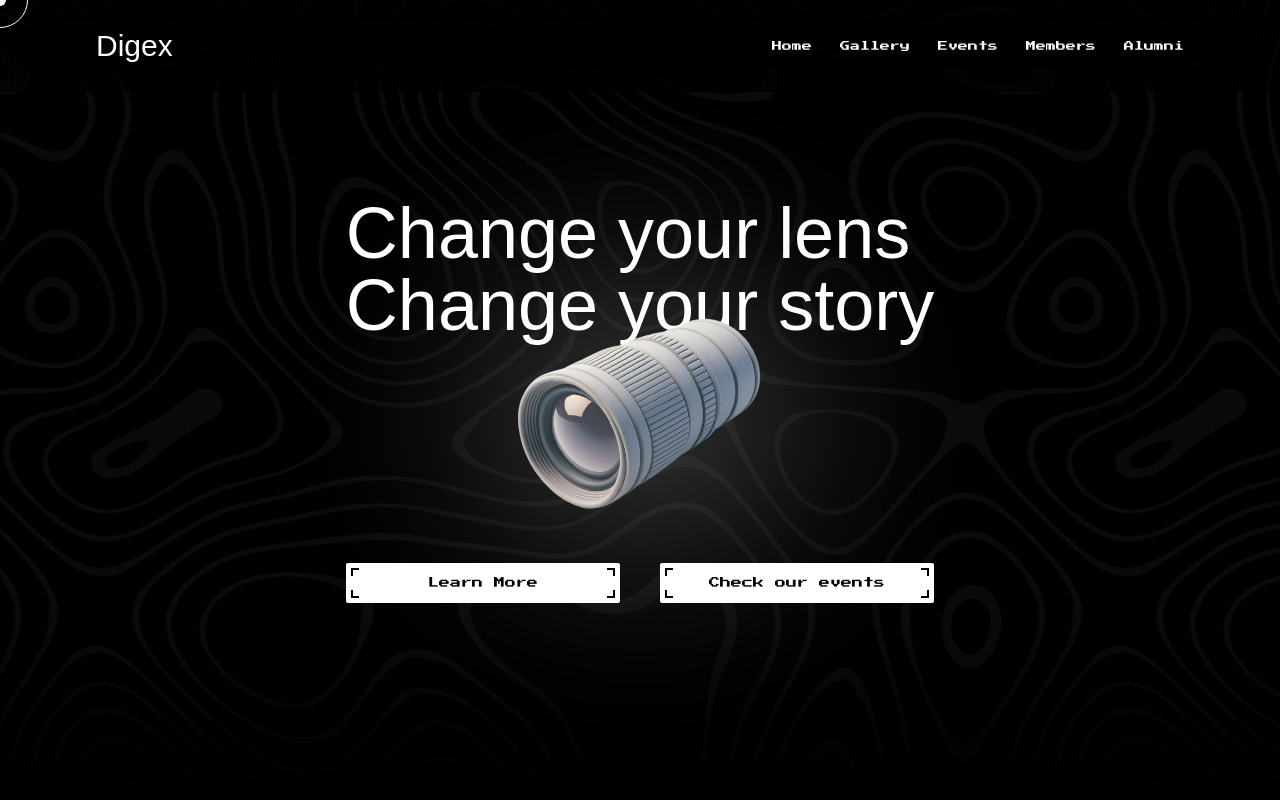
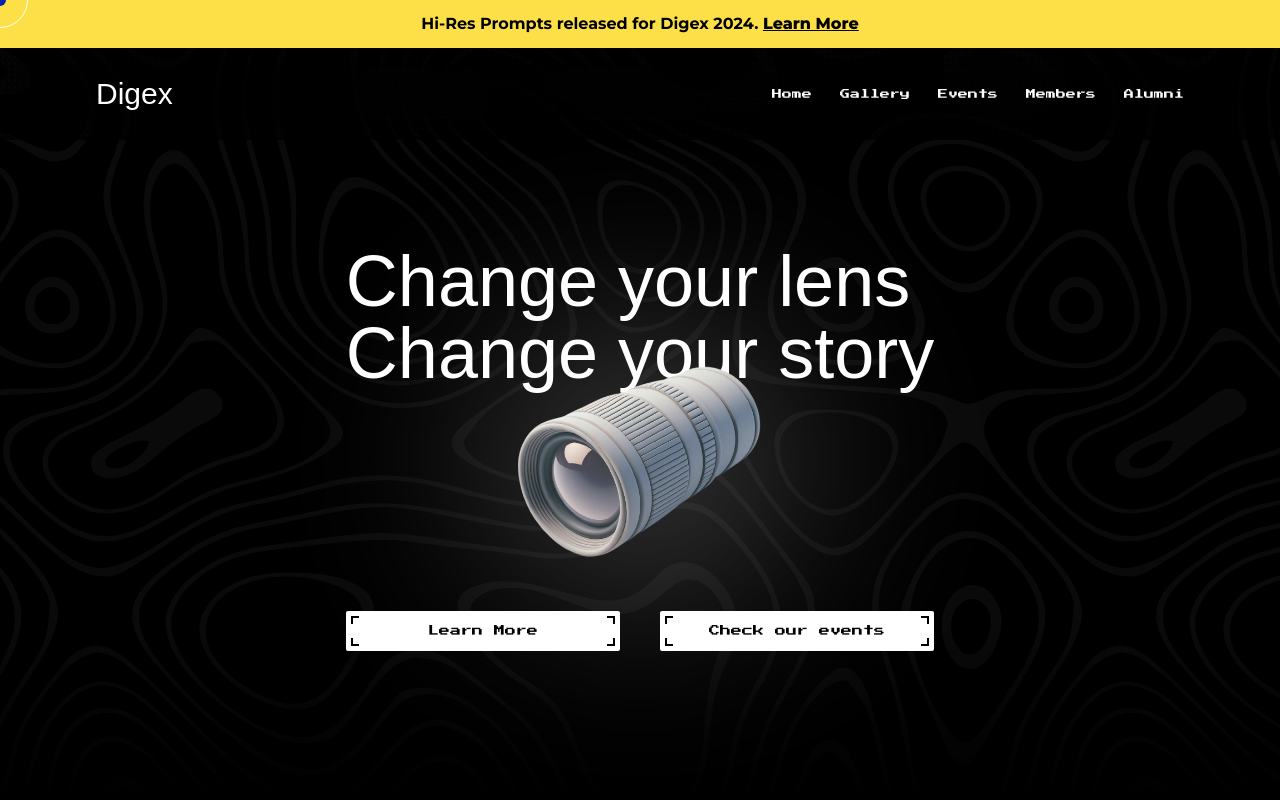
Before and after one commit to qubistt/website-2025, a Next.js app: page / in a window 1280 px wide. Shown: the top 800 px of the page. Built offline with nearby package versions, Linux system fonts and the light colour scheme; a web font is replaced by a local one.

Commit message:
adding notification

```diff
--- a/src/app/layout.js
+++ b/src/app/layout.js
@@ -3,11 +3,11 @@ import localFont from 'next/font/local'
 import Link from 'next/link';
 import './globals.css'
 
-import 'buffer';
-
 import { SiFacebook, SiInstagram, SiYoutube } from "react-icons/si"
 
 import Cursor from '../components/Cursor';
+import Notification from '../components/Notification';
+import Navbar from '../components/Navbar';
 
 const greenBrooks = localFont({
     src: '../../public/fonts/GreenBrooks.otf',
@@ -24,23 +24,19 @@ export const metadata = {
 
 export default function RootLayout({ children }) {
 
+    const notification = "Hi-Res Prompts released for Digex 2024."
+    const link = "/events/hires"
+
     return (
         <html lang="en">
             <body className={`${pressStart2P.variable} ${montserrat.variable} ${greenBrooks.variable}`}>
 
                 <Cursor />
 
+                <Notification notification={notification} link={link} />
+
                 <main className="max-w-full w-[100vw] overflow-x-hidden flex flex-col items-center justify-center font-montserrat">
-                    <div className='z-10 fixed top-0 left-0 max-w-full w-screen px-5 sm:px-14 md:px-24 flex flex-col sm:flex-row justify-between items-center gap-6 sm:gap-7 lg:gap-0  py-4 xs:py-7 bgDot'>
-                        <p className='font-greenBrooks text-3xl'>Digex</p>
-                        <div className='flex items-center gap-4 xs:gap-5 sm:gap-7'>
-                            <Link href="/" className='text-[6px] xs:text-[7px] sm:text-[10px] font-pressStart'>Home</Link>
-                            <Link href="/gallery" className='text-[6px] xs:text-[7px] sm:text-[10px] font-pressStart'>Gallery</Link>
-                            <Link href="/events" className='text-[6px] xs:text-[7px] sm:text-[10px] font-pressStart'>Events</Link>
-                            <Link href="/members" className='text-[6px] xs:text-[7px] sm:text-[10px] font-pressStart'>Members</Link>
-                            <Link href="/alumni" className='text-[6px] xs:text-[7px] sm:text-[10px] font-pressStart'>Alumni</Link>
-                        </div>
-                    </div>
+                    <Navbar notification={notification} />
 
                     {children}
 
--- a/src/app/page.js
+++ b/src/app/page.js
@@ -21,7 +21,7 @@ export default function Home() {
 
                     <div className='relative -mt-4 sm:-mt-7' data-no-blend>
                         <div className='z-0 absolute top-[-37%] left-[-37%] w-[175%] h-[175%] bg-[radial-gradient(50%_50%_at_50%_50%,_#FFFFFF_0%,_rgba(255,255,255,0)_100%)] opacity-40 blur-[100px]'></div>
-                        <img src="/images/lens.png" alt="A lens" style={{height:"200px", width:"250px"}} className='z-[1] w-[125px] xs:w-[150px] sm:w-[200px] md:w-[250px]' />
+                        <img src="/images/lens.png" alt="A lens" style={{ height: "200px", width: "250px" }} className='z-[1] w-[125px] xs:w-[150px] sm:w-[200px] md:w-[250px]' />
                     </div>
                 </div>
                 <div className='flex justify-center items-center flex-col sm:flex-row gap-5 sm:gap-10 w-full'>
@@ -57,7 +57,7 @@ export default function Home() {
                         <Button wfull href="/gallery">Our Work</Button>
                     </div>
                 </div>
-                <img src="https://images.pexels.com/photos/1245066/pexels-photo-1245066.jpeg" style={{height: "400px", width: "500px"}} className=' w-[70vw] h-[78vw] xs:w-[50vw] xs:h-[56vw] lg:w-[30vw] lg:h-[33vw] xl:w-[400px] xl:h-[450px] object-cover rounded-t-full' />
+                <img src="https://images.pexels.com/photos/1245066/pexels-photo-1245066.jpeg" style={{ height: "400px", width: "500px" }} className=' w-[70vw] h-[78vw] xs:w-[50vw] xs:h-[56vw] lg:w-[30vw] lg:h-[33vw] xl:w-[400px] xl:h-[450px] object-cover rounded-t-full' />
             </div>
 
             <div className={`absolute z-[-1] top-0 left-0 h-screen w-screen [background:linear-gradient(180deg,rgba(0,0,0,0)77.6%,#000000_100%),_url('/images/bg.svg')]`}></div>
--- /dev/null
+++ b/src/components/Navbar.jsx
@@ -0,0 +1,36 @@
+'use client'
+
+import Link from 'next/link'
+import React, { useEffect, useState } from 'react'
+
+export default function Navbar({ notification }) {
+
+    const [scrollPosition, setScrollPosition] = useState(0);
+    const handleScroll = () => {
+        const position = window.scrollY;
+        setScrollPosition(position);
+    };
+
+    useEffect(() => {
+        window.addEventListener('scroll', handleScroll, { passive: true });
+        return () => {
+            window.removeEventListener('scroll', handleScroll);
+        };
+    }, []);
+
+
+    return (
+        <div className={`z-10 fixed ${notification && scrollPosition <= 48 ? "top-[48px]" : "top-0"} transition left-0 max-w-full w-screen px-5 sm:px-14 md:px-24 flex flex-col sm:flex-row justify-between items-center gap-6 sm:gap-7 lg:gap-0  py-4 xs:py-7 bgDot`}>
+            <Link href="/" className='font-greenBrooks text-3xl'>
+                Digex
+            </Link>
+            <div className='flex items-center gap-4 xs:gap-5 sm:gap-7'>
+                <Link href="/" className='text-[6px] xs:text-[7px] sm:text-[10px] font-pressStart'>Home</Link>
+                <Link href="/gallery" className='text-[6px] xs:text-[7px] sm:text-[10px] font-pressStart'>Gallery</Link>
+                <Link href="/events" className='text-[6px] xs:text-[7px] sm:text-[10px] font-pressStart'>Events</Link>
+                <Link href="/members" className='text-[6px] xs:text-[7px] sm:text-[10px] font-pressStart'>Members</Link>
+                <Link href="/alumni" className='text-[6px] xs:text-[7px] sm:text-[10px] font-pressStart'>Alumni</Link>
+            </div>
+        </div>
+    )
+}
--- /dev/null
+++ b/src/components/Notification.jsx
@@ -0,0 +1,8 @@
+import Link from 'next/link'
+import React from 'react'
+
+export default function Notification({ notification, link }) {
+    return (
+        <div className='w-screen px-1 py-2 xs:py-3 bg-yellow-300 z-[50] relative font-bold text-black text-center text-xs sm:text-base'>{notification} <Link href={link} className='underline font-extrabold'>Learn More</Link></div>
+    )
+}
```
